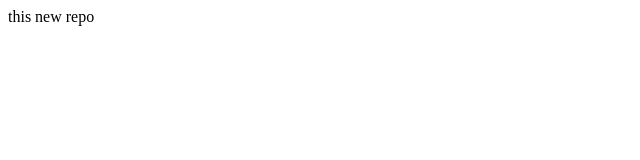
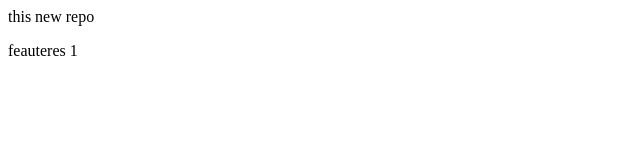
Before and after one commit to MANJU-NAGLIKAR/local, a plain HTML site: page index.html in a window 1280 px wide. Shown: the full height of the page, 0-640 px from the left. Drawn offline with Linux system fonts and the light colour scheme.

Commit message:
feauter added

```diff
--- a/index.html
+++ b/index.html
@@ -1 +1,2 @@
 <p>this new repo</p>
+<p>feauteres 1</p>
```
